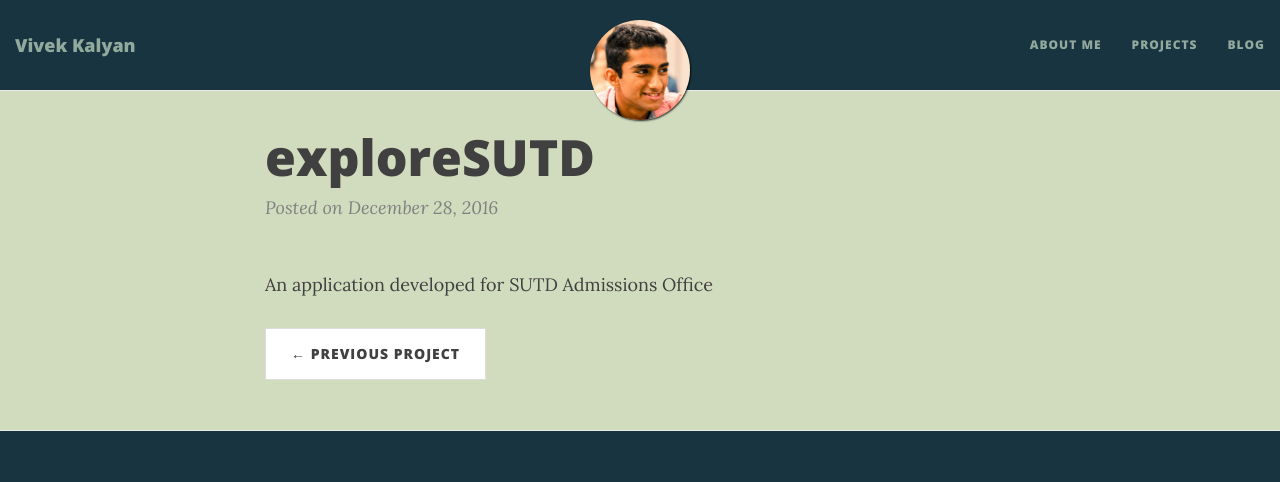
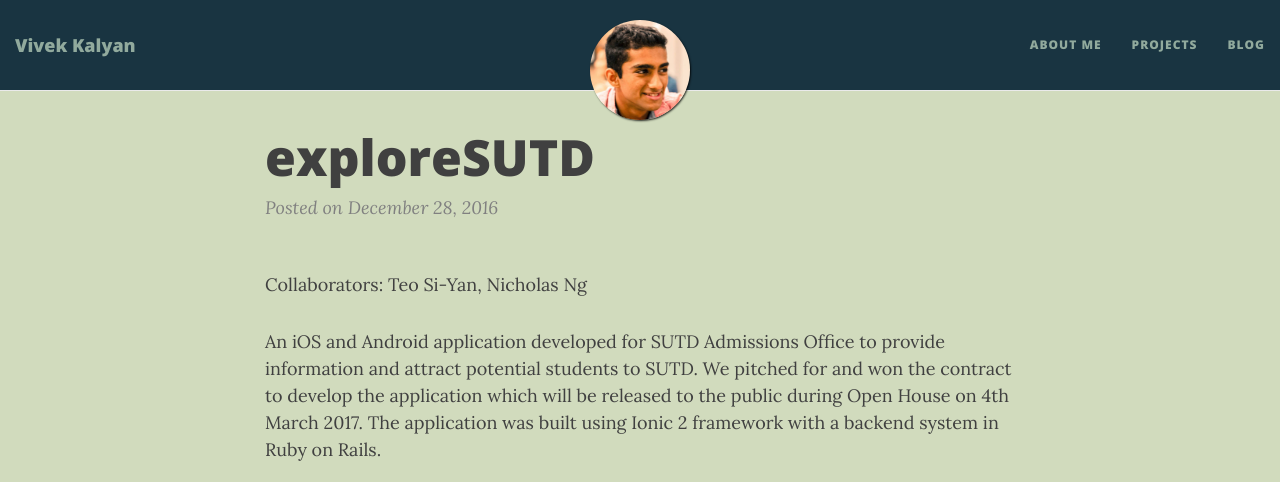
Before and after one commit to bowsplinter/bowsplinter.github.io, a Jekyll site: the page built from _projects/2016-12-28-exploreSUTD.md, in a window 1280 px wide and 1400 px high. Shown: the top 482 px of the window. Built offline with Jekyll 4.4.1, drawn with Linux system fonts in a browser that asks for light colours; nearby versions of some CDN libraries; some of the changed text lies outside the part shown.

Commit message:
Add content for exploreSUTD page

```diff
--- a/_projects/2016-12-28-exploreSUTD.md
+++ b/_projects/2016-12-28-exploreSUTD.md
@@ -4,4 +4,14 @@
 card-img: /img/sutd.jpeg
 ---
 
-An application developed for SUTD Admissions Office
+Collaborators: Teo Si-Yan, Nicholas Ng
+
+An iOS and Android application developed for SUTD Admissions Office to provide information and attract potential students to SUTD. We pitched for and won the contract to develop the application which will be released to the public during Open House on 4th March 2017. The application was built using Ionic 2 framework with a backend system in Ruby on Rails.
+
+<div class="embed-responsive embed-responsive-16by9">
+  <iframe class="embed-responsive-item" width="560" height="315"
+    src="https://www.youtube.com/embed/lb00lKtt0rg" frameborder="0"
+    allowfullscreen=""></iframe>
+</div>
+
+Looking at teenagers shortened attention span, we built an application that is primarily focused on engaging them, with an unique Pokemon GO-esque feature, which allows students to go on a treasure hunt around school to collect collectibles which can later be redeemed for prizes.
```
